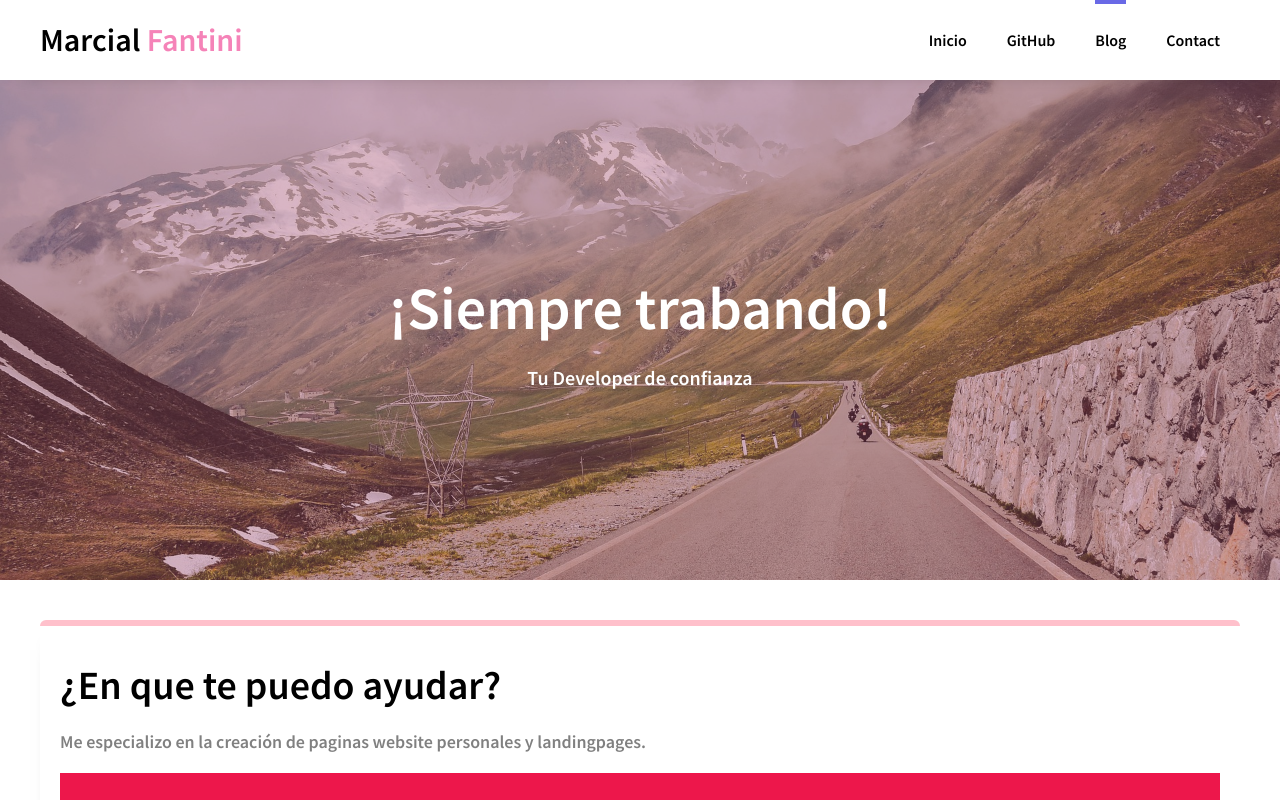
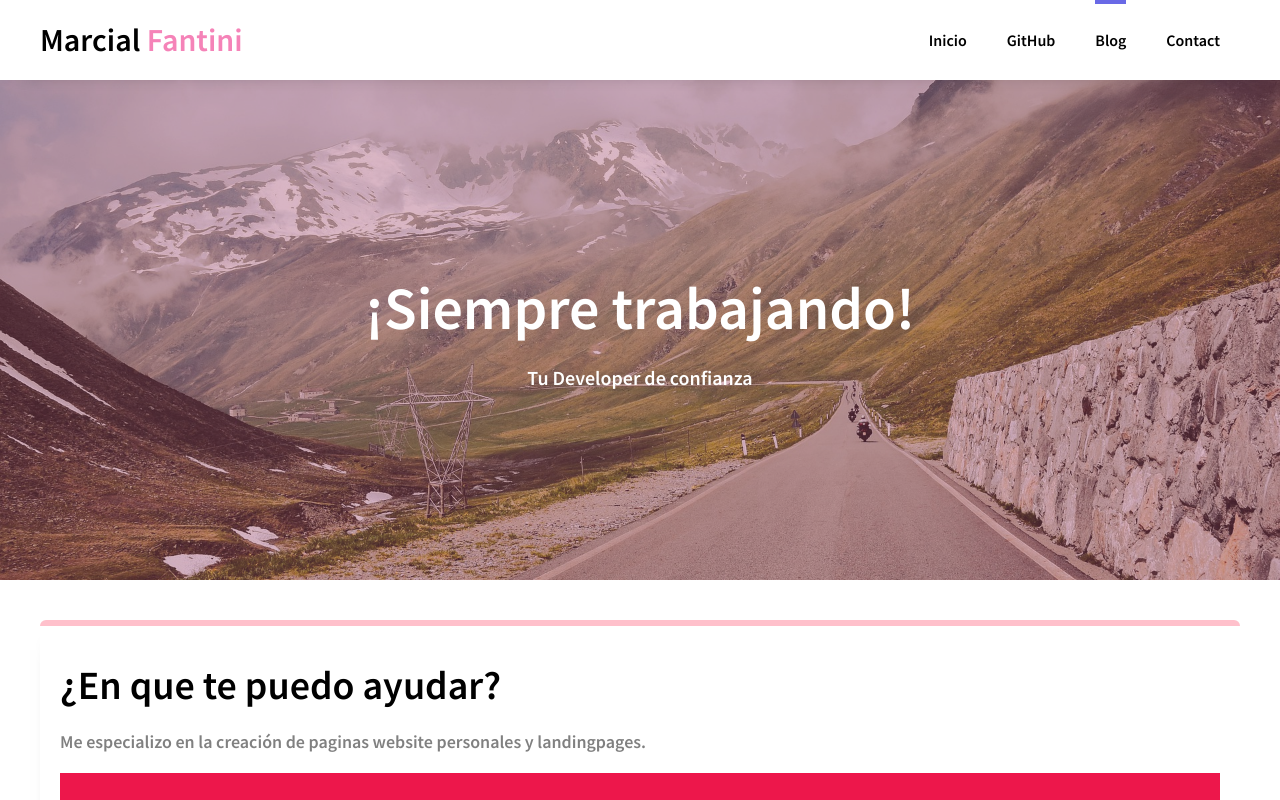
Before and after one commit to MarcialFantini/MarcialFantini.github.io, a plain HTML site: page index.html in a window 1280 px wide. Shown: the top 800 px of the page. Drawn offline with Linux system fonts and the light colour scheme.

Commit message:
Arreglo titulo h1

```diff
--- a/index.html
+++ b/index.html
@@ -47,7 +47,7 @@
     <div class="container-all" id="move-content">
     <div class="container-cover">
         <div class="container-info-cover">
-            <h1>¡Siempre trabando!</h1>
+            <h1>¡Siempre trabajando!</h1>
             <p>Tu Developer de confianza</p>
         </div>
     </div>
```
